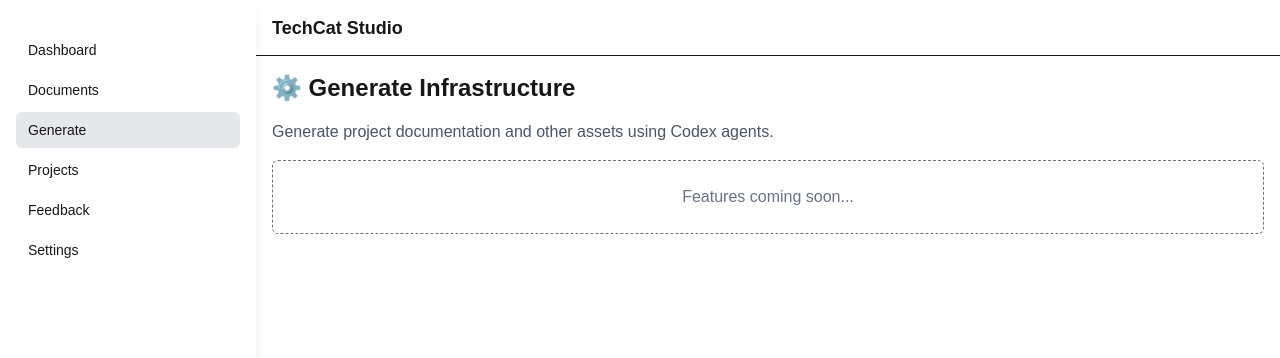
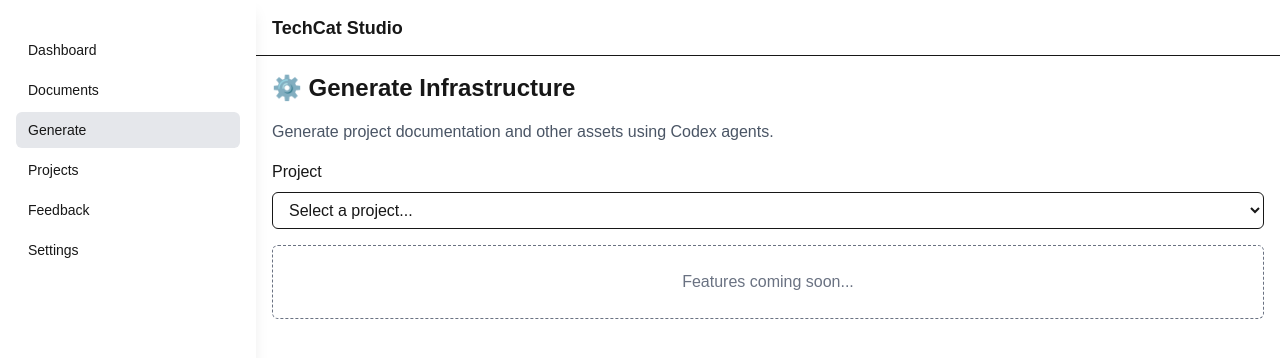
Before and after one commit to patkelly92/techcat-studio, a Next.js app in the folder apps/techcat-studio/: page /generate in a window 1280 px wide. Shown: the top 358 px of the page. Built offline with nearby package versions, Linux system fonts and the light colour scheme.

Commit message:
chore: log task 010 completion

```diff
--- a/apps/techcat-studio/src/app/generate/page.tsx
+++ b/apps/techcat-studio/src/app/generate/page.tsx
@@ -1,10 +1,41 @@
-export default function Page() {
+import path from "path";
+import { promises as fs } from "fs";
+import ProjectSelector from "@/components/projects/ProjectSelector";
+
+interface ProjectItem {
+  slug: string;
+  name: string;
+}
+
+async function getProjects(): Promise<ProjectItem[]> {
+  const dir = path.join(process.cwd(), "data", "projects");
+  try {
+    const files = await fs.readdir(dir);
+    const projects = await Promise.all(
+      files
+        .filter((f) => f.endsWith(".json"))
+        .map(async (file) => {
+          const content = await fs.readFile(path.join(dir, file), "utf-8");
+          const data = JSON.parse(content) as { name: string };
+          return { slug: file.replace(/\.json$/, ""), name: data.name };
+        }),
+    );
+    return projects;
+  } catch {
+    return [];
+  }
+}
+
+export default async function Page() {
+  const projects = await getProjects();
+
   return (
     <div className="space-y-4">
       <h1 className="text-2xl font-bold">⚙️ Generate Infrastructure</h1>
       <p className="text-gray-600 dark:text-gray-400">
         Generate project documentation and other assets using Codex agents.
       </p>
+      <ProjectSelector projects={projects} />
       <div className="rounded-md border border-dashed p-6 text-center text-gray-500 dark:text-gray-400">
         Features coming soon...
       </div>
--- /dev/null
+++ b/apps/techcat-studio/src/components/projects/ProjectSelector.tsx
@@ -0,0 +1,52 @@
+"use client";
+
+import { useState } from "react";
+
+interface ProjectOption {
+  slug: string;
+  name: string;
+}
+
+interface ProjectSelectorProps {
+  projects: ProjectOption[];
+}
+
+const ProjectSelector = ({ projects }: ProjectSelectorProps) => {
+  const [selected, setSelected] = useState<string>("");
+
+  if (projects.length === 0) {
+    return (
+      <p className="text-gray-600 dark:text-gray-400">
+        No projects found. Create a project before generating files.
+      </p>
+    );
+  }
+
+  return (
+    <div className="flex flex-col gap-2">
+      <label htmlFor="project" className="font-medium">
+        Project
+      </label>
+      <select
+        id="project"
+        className="rounded-md border px-3 py-2"
+        value={selected}
+        onChange={(e) => setSelected(e.target.value)}
+      >
+        <option value="">Select a project...</option>
+        {projects.map((p) => (
+          <option key={p.slug} value={p.slug}>
+            {p.name}
+          </option>
+        ))}
+      </select>
+      {selected && (
+        <p className="text-sm text-gray-600 dark:text-gray-400">
+          Selected project: {selected}
+        </p>
+      )}
+    </div>
+  );
+};
+
+export default ProjectSelector;
```
Also changed, not shown: 1 other file (tests, documents, lock files or other folders).
